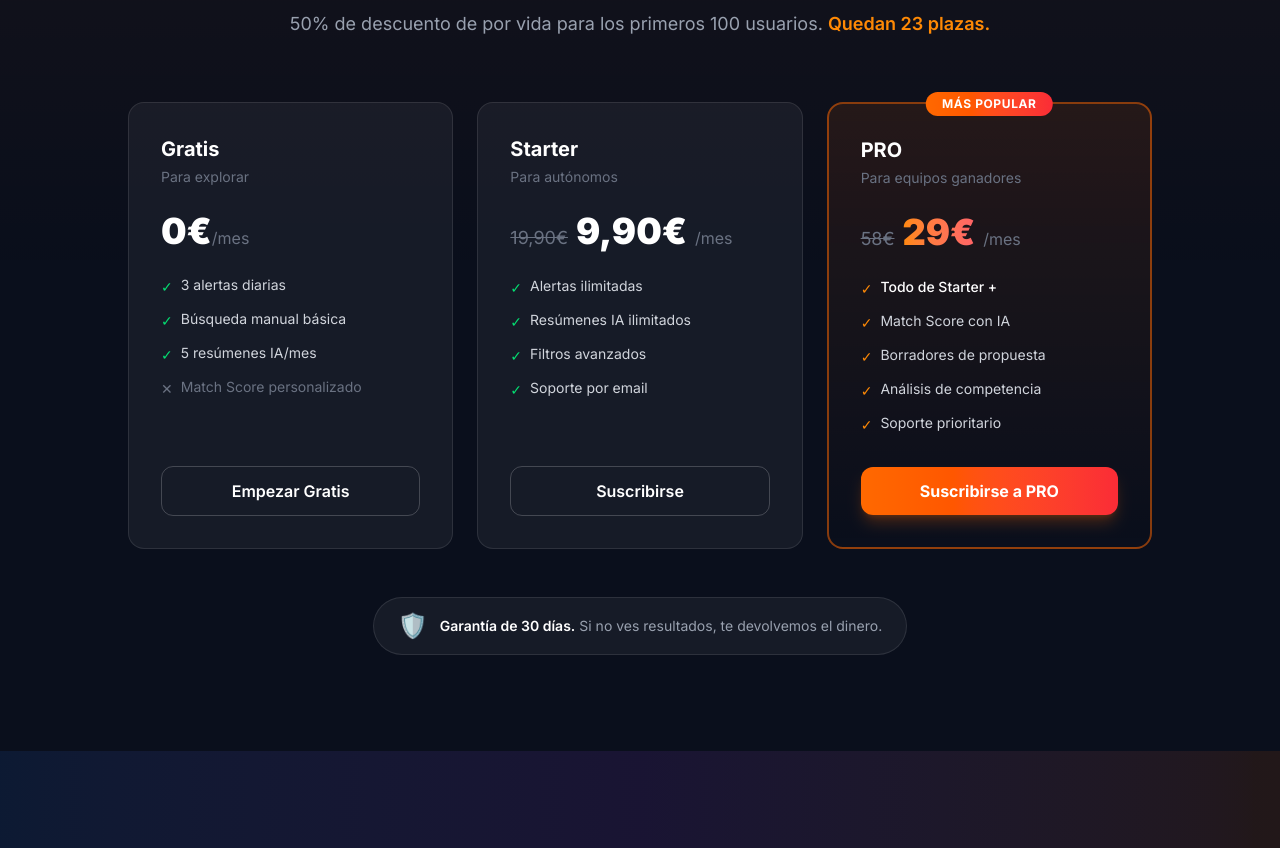
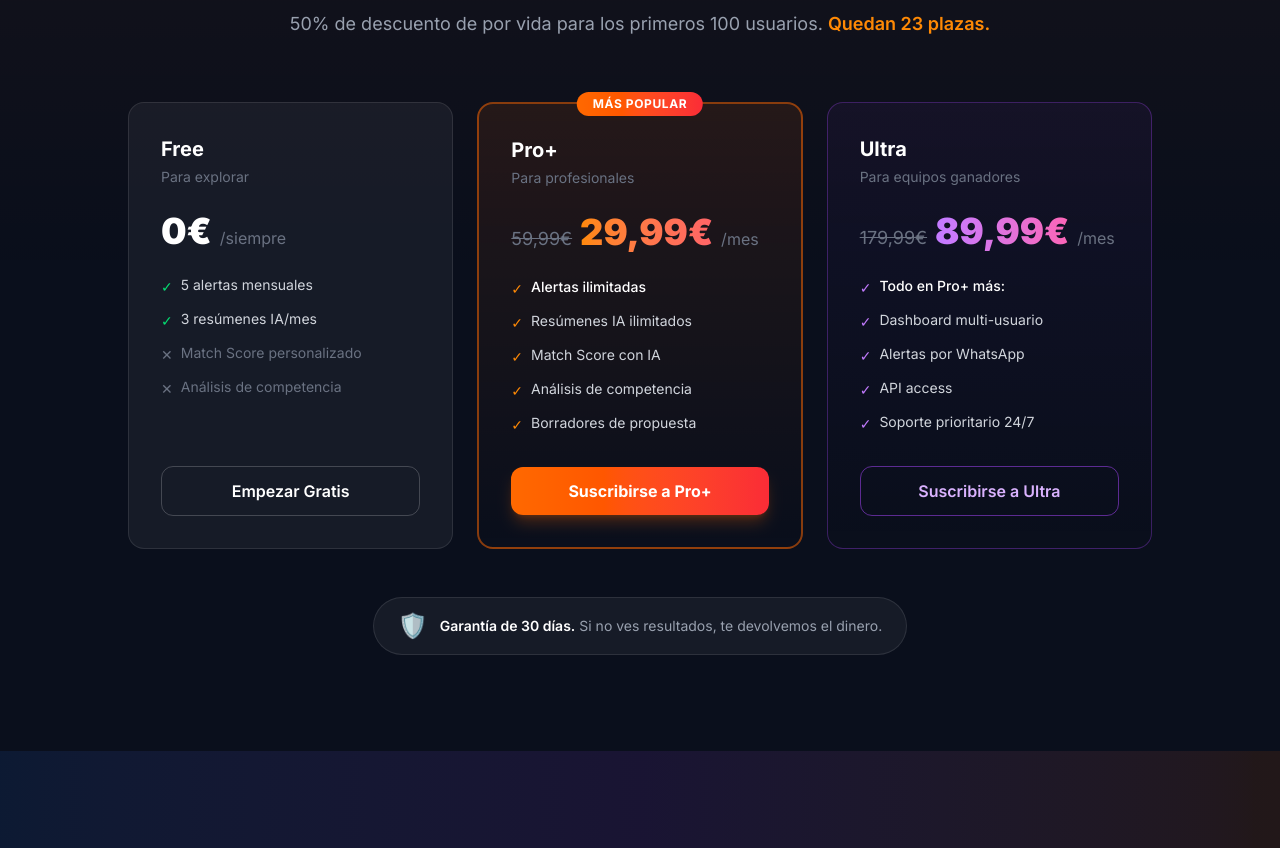
Before and after one commit to rangulogalante-lab/licitafacil-landing, a Next.js app: page / in a window 1280 px wide. Shown: the part 3838-4686 px from the top of the page. Built offline with nearby package versions, Linux system fonts and the light colour scheme; no server answers.

Commit message:
feat: new pricing tiers - Pro+ (29.99) and Ultra (89.99) with Stripe links

```diff
--- a/src/app/page.tsx
+++ b/src/app/page.tsx
@@ -504,28 +504,28 @@ export default function LandingPage() {
             <div className="grid grid-cols-1 md:grid-cols-3 gap-6 max-w-5xl mx-auto">
               {/* Free */}
               <div className="rounded-2xl border border-white/10 bg-white/5 p-8 flex flex-col">
-                <h3 className="text-xl font-bold mb-1">Gratis</h3>
+                <h3 className="text-xl font-bold mb-1">Free</h3>
                 <p className="text-gray-500 text-sm mb-6">Para explorar</p>
-                <div className="text-4xl font-black mb-6">
-                  0€
-                  <span className="text-base font-normal text-gray-500">/mes</span>
+                <div className="flex items-baseline gap-2 mb-6">
+                  <span className="text-4xl font-black text-white">0€</span>
+                  <span className="text-base font-normal text-gray-500">/siempre</span>
                 </div>
                 <ul className="space-y-3 mb-8 flex-1">
                   <li className="flex items-start gap-2 text-sm">
                     <span className="text-green-400 mt-0.5">✓</span>
-                    <span className="text-gray-300">3 alertas diarias</span>
+                    <span className="text-gray-300">5 alertas mensuales</span>
                   </li>
                   <li className="flex items-start gap-2 text-sm">
                     <span className="text-green-400 mt-0.5">✓</span>
-                    <span className="text-gray-300">Búsqueda manual básica</span>
-                  </li>
-                  <li className="flex items-start gap-2 text-sm">
-                    <span className="text-green-400 mt-0.5">✓</span>
-                    <span className="text-gray-300">5 resúmenes IA/mes</span>
+                    <span className="text-gray-300">3 resúmenes IA/mes</span>
                   </li>
                   <li className="flex items-start gap-2 text-sm text-gray-500">
                     <span className="mt-0.5">✕</span>
                     <span>Match Score personalizado</span>
+                  </li>
+                  <li className="flex items-start gap-2 text-sm text-gray-500">
+                    <span className="mt-0.5">✕</span>
+                    <span>Análisis de competencia</span>
                   </li>
                 </ul>
                 <Link
@@ -536,57 +536,26 @@ export default function LandingPage() {
                 </Link>
               </div>
 
-              {/* Starter */}
-              <div className="rounded-2xl border border-white/10 bg-white/5 p-8 flex flex-col">
-                <h3 className="text-xl font-bold mb-1">Starter</h3>
-                <p className="text-gray-500 text-sm mb-6">Para autónomos</p>
-                <div className="flex items-baseline gap-2 mb-6">
-                  <span className="text-lg text-gray-500 line-through">19,90€</span>
-                  <span className="text-4xl font-black text-white">9,90€</span>
-                  <span className="text-base font-normal text-gray-500">/mes</span>
-                </div>
-                <ul className="space-y-3 mb-8 flex-1">
-                  <li className="flex items-start gap-2 text-sm">
-                    <span className="text-green-400 mt-0.5">✓</span>
-                    <span className="text-gray-300">Alertas ilimitadas</span>
-                  </li>
-                  <li className="flex items-start gap-2 text-sm">
-                    <span className="text-green-400 mt-0.5">✓</span>
-                    <span className="text-gray-300">Resúmenes IA ilimitados</span>
-                  </li>
-                  <li className="flex items-start gap-2 text-sm">
-                    <span className="text-green-400 mt-0.5">✓</span>
-                    <span className="text-gray-300">Filtros avanzados</span>
-                  </li>
-                  <li className="flex items-start gap-2 text-sm">
-                    <span className="text-green-400 mt-0.5">✓</span>
-                    <span className="text-gray-300">Soporte por email</span>
-                  </li>
-                </ul>
-                <a
-                  href="https://buy.stripe.com/6oU00kc0B9q704Jce79AA01"
-                  className="w-full py-3 rounded-xl border border-white/20 text-center font-semibold hover:bg-white/5 transition-colors"
-                >
-                  Suscribirse
-                </a>
-              </div>
-
-              {/* PRO - Featured */}
+              {/* Pro+ - Featured */}
               <div className="relative rounded-2xl border-2 border-orange-500/50 bg-gradient-to-b from-orange-500/10 to-transparent p-8 flex flex-col">
                 <div className="absolute -top-3 left-1/2 -translate-x-1/2 px-4 py-1 bg-gradient-to-r from-orange-500 to-red-500 rounded-full text-xs font-bold uppercase tracking-wider">
                   Más Popular
                 </div>
-                <h3 className="text-xl font-bold mb-1">PRO</h3>
-                <p className="text-gray-500 text-sm mb-6">Para equipos ganadores</p>
+                <h3 className="text-xl font-bold mb-1">Pro+</h3>
+                <p className="text-gray-500 text-sm mb-6">Para profesionales</p>
                 <div className="flex items-baseline gap-2 mb-6">
-                  <span className="text-lg text-gray-500 line-through">58€</span>
-                  <span className="text-4xl font-black text-transparent bg-clip-text bg-gradient-to-r from-orange-400 to-red-400">29€</span>
+                  <span className="text-lg text-gray-500 line-through">59,99€</span>
+                  <span className="text-4xl font-black text-transparent bg-clip-text bg-gradient-to-r from-orange-400 to-red-400">29,99€</span>
                   <span className="text-base font-normal text-gray-500">/mes</span>
                 </div>
                 <ul className="space-y-3 mb-8 flex-1">
                   <li className="flex items-start gap-2 text-sm">
                     <span className="text-orange-400 mt-0.5">✓</span>
-                    <span className="text-white font-medium">Todo de Starter +</span>
+                    <span className="text-white font-medium">Alertas ilimitadas</span>
+                  </li>
+                  <li className="flex items-start gap-2 text-sm">
+                    <span className="text-orange-400 mt-0.5">✓</span>
+                    <span className="text-gray-300">Resúmenes IA ilimitados</span>
                   </li>
                   <li className="flex items-start gap-2 text-sm">
                     <span className="text-orange-400 mt-0.5">✓</span>
@@ -594,22 +563,57 @@ export default function LandingPage() {
                   </li>
                   <li className="flex items-start gap-2 text-sm">
                     <span className="text-orange-400 mt-0.5">✓</span>
-                    <span className="text-gray-300">Borradores de propuesta</span>
-                  </li>
-                  <li className="flex items-start gap-2 text-sm">
-                    <span className="text-orange-400 mt-0.5">✓</span>
                     <span className="text-gray-300">Análisis de competencia</span>
                   </li>
                   <li className="flex items-start gap-2 text-sm">
                     <span className="text-orange-400 mt-0.5">✓</span>
-                    <span className="text-gray-300">Soporte prioritario</span>
+                    <span className="text-gray-300">Borradores de propuesta</span>
                   </li>
                 </ul>
                 <a
-                  href="https://buy.stripe.com/9B6aEY5Cd0TB9Fjfqj9AA00"
+                  href="https://buy.stripe.com/eVq5kE0hT0TB04J7XR9AA02"
                   className="w-full py-3 rounded-xl bg-gradient-to-r from-orange-500 to-red-500 text-center font-bold hover:brightness-110 transition-all shadow-lg shadow-orange-500/25"
                 >
-                  Suscribirse a PRO
+                  Suscribirse a Pro+
+                </a>
+              </div>
+
+              {/* Ultra */}
+              <div className="rounded-2xl border border-purple-500/30 bg-gradient-to-b from-purple-500/5 to-transparent p-8 flex flex-col">
+                <h3 className="text-xl font-bold mb-1">Ultra</h3>
+                <p className="text-gray-500 text-sm mb-6">Para equipos ganadores</p>
+                <div className="flex items-baseline gap-2 mb-6">
+                  <span className="text-lg text-gray-500 line-through">179,99€</span>
+                  <span className="text-4xl font-black text-transparent bg-clip-text bg-gradient-to-r from-purple-400 to-pink-400">89,99€</span>
+                  <span className="text-base font-normal text-gray-500">/mes</span>
+                </div>
+                <ul className="space-y-3 mb-8 flex-1">
+                  <li className="flex items-start gap-2 text-sm">
+                    <span className="text-purple-400 mt-0.5">✓</span>
+                    <span className="text-white font-medium">Todo en Pro+ más:</span>
+                  </li>
+                  <li className="flex items-start gap-2 text-sm">
+                    <span className="text-purple-400 mt-0.5">✓</span>
+                    <span className="text-gray-300">Dashboard multi-usuario</span>
+                  </li>
+                  <li className="flex items-start gap-2 text-sm">
+                    <span className="text-purple-400 mt-0.5">✓</span>
+                    <span className="text-gray-300">Alertas por WhatsApp</span>
+                  </li>
+                  <li className="flex items-start gap-2 text-sm">
+                    <span className="text-purple-400 mt-0.5">✓</span>
+                    <span className="text-gray-300">API access</span>
+                  </li>
+                  <li className="flex items-start gap-2 text-sm">
+                    <span className="text-purple-400 mt-0.5">✓</span>
+                    <span className="text-gray-300">Soporte prioritario 24/7</span>
+                  </li>
+                </ul>
+                <a
+                  href="https://buy.stripe.com/28EeVe6Ghaub2cRba39AA03"
+                  className="w-full py-3 rounded-xl border border-purple-500/50 text-center font-semibold hover:bg-purple-500/10 transition-colors text-purple-300"
+                >
+                  Suscribirse a Ultra
                 </a>
               </div>
             </div>
```
